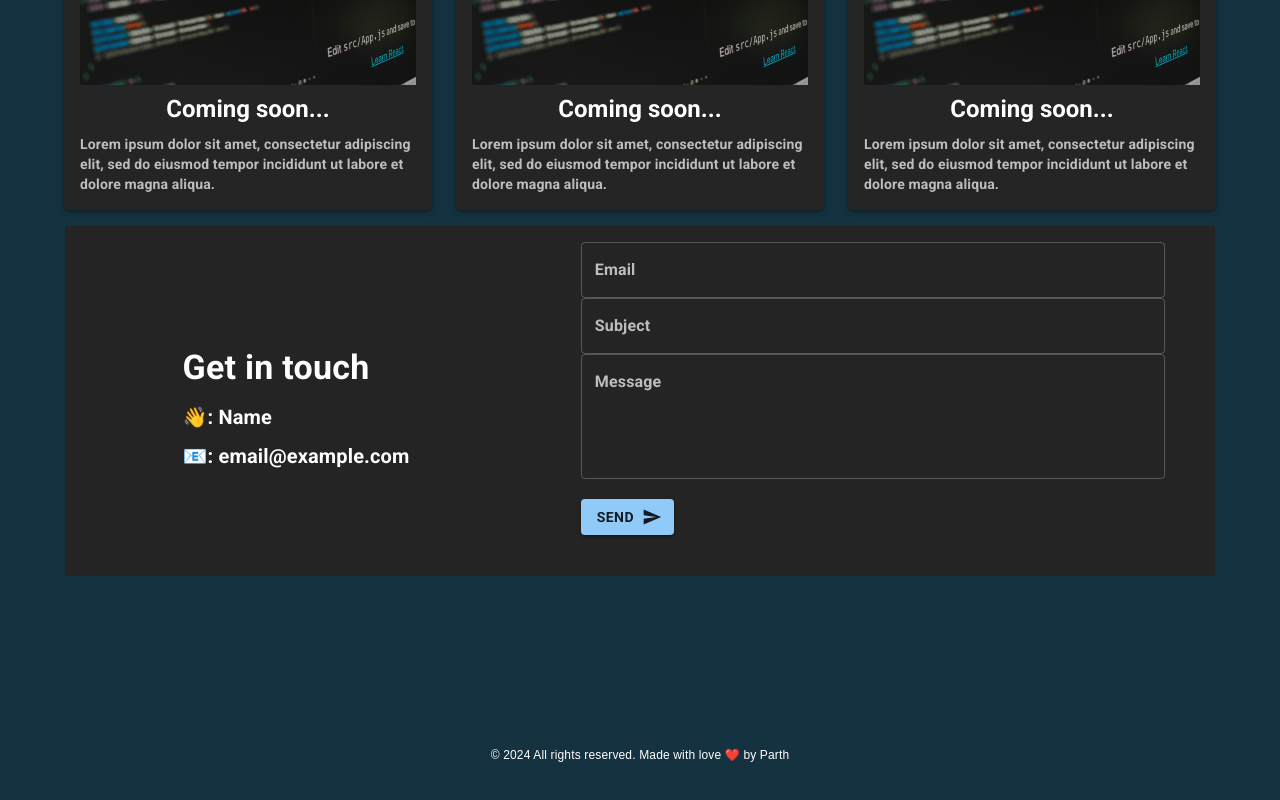
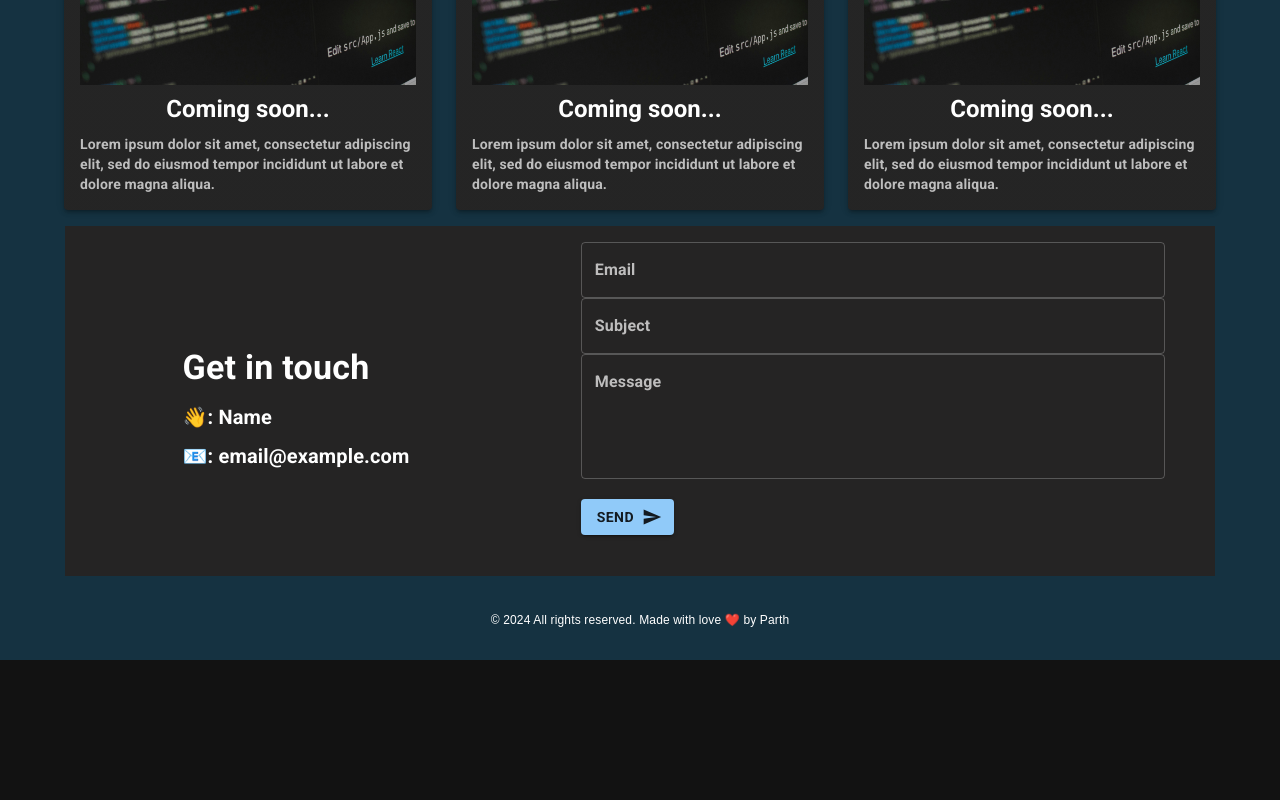
Before and after one commit to ParthKLad/web-portfolio, a React (Create React App) app: page / in a window 1280 px wide. Shown: the part 2278-3078 px from the top of the page. After the commit the page ends 2938 px from the top, so only its background shows below. Built offline with nearby package versions, Linux system fonts and the light colour scheme.

Commit message:
Update footer.js

```diff
--- a/src/components/footer.js
+++ b/src/components/footer.js
@@ -14,7 +14,6 @@ const Footer = () => {
         color: theme.palette.text.primary,
         fontFamily: 'Arial, sans-serif',
         fontSize: '12px',
-        padding: '150px 0', // Increase the padding at the bottom
         display: 'flex',
         flexDirection: 'column',
         textAlign: 'center',
```
